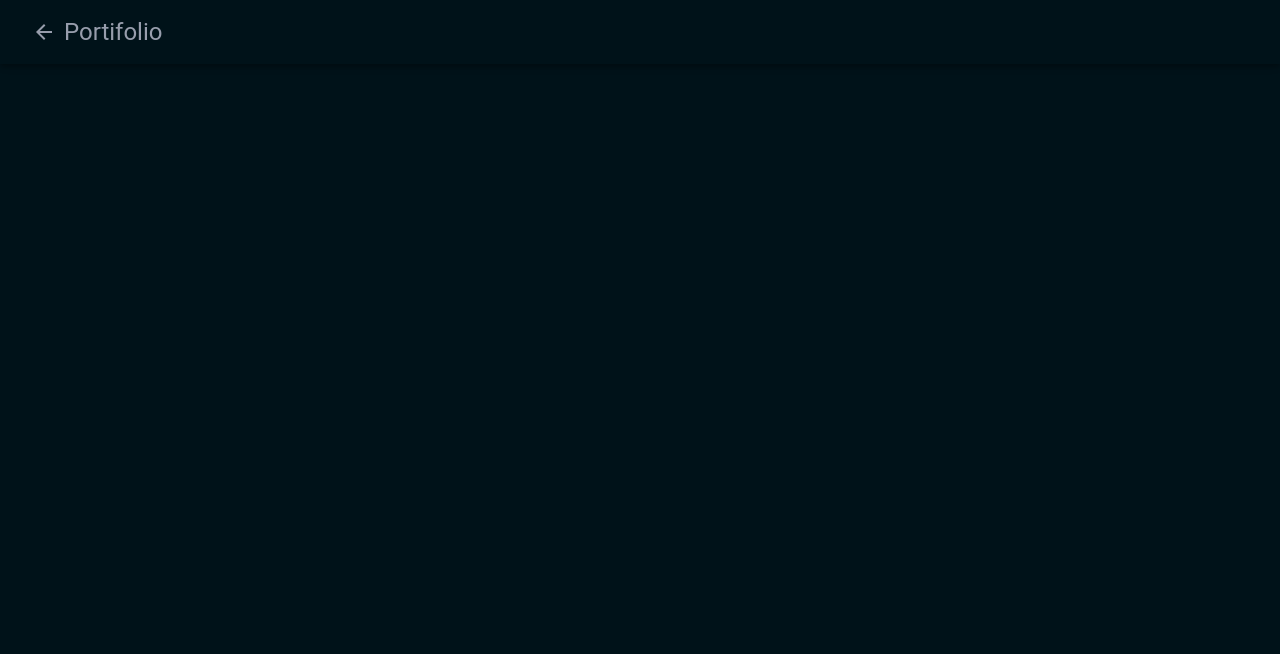
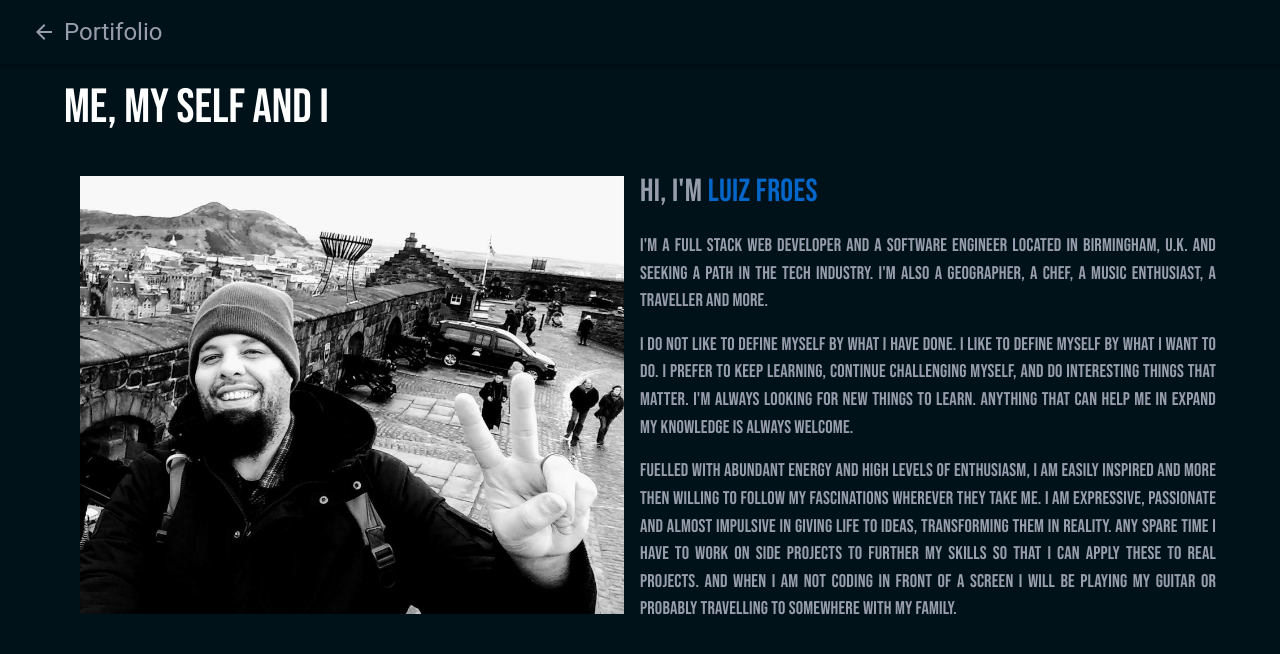
Before and after one commit to luizfroes/react-portifolio, a React (Create React App) app: page /about in a window 1280 px wide. Shown: the top 654 px of the page. Built offline with nearby package versions, Linux system fonts and the light colour scheme.

Commit message:
Finished about page

```diff
--- a/public/index.html
+++ b/public/index.html
@@ -8,6 +8,12 @@
     <meta
       name="description"
       content="Web site created using create-react-app"
+    />
+    <link rel="preconnect" href="https://fonts.googleapis.com" />
+    <link rel="preconnect" href="https://fonts.gstatic.com" crossorigin />
+    <link
+      href="https://fonts.googleapis.com/css2?family=Bebas+Neue&display=swap"
+      rel="stylesheet"
     />
     <link rel="apple-touch-icon" href="%PUBLIC_URL%/logo192.png" />
     <!--
--- a/src/components/About/index.js
+++ b/src/components/About/index.js
@@ -1,7 +1,108 @@
 import React from "react";
+import { Avatar, Container, Grid, Typography } from "@mui/material";
+import aboutPortrait from "../../about-picture.jpeg";
 
 export const About = () => {
-  return <div>Hello From About</div>;
+  return (
+    <div>
+      <Container
+        component="section"
+        sx={{
+          display: "flex",
+          flexDirection: "column",
+          justifyContent: "space-around",
+        }}
+      >
+        <Typography
+          sx={{
+            width: "max-content",
+            fontFamily: "Bebas Neue, cursive",
+            marginTop: "5rem",
+            color: "#ffffff",
+            "&:hover": {
+              color: "#0466c8ff",
+            },
+          }}
+          variant="h3"
+          component="h1"
+        >
+          Me, My self and I
+        </Typography>
+        <Grid container="true">
+          <Grid mt={3} avatar xs={12} sm={6}>
+            <Avatar
+              variant="square"
+              alt="Luiz Carlos Picture"
+              src={aboutPortrait}
+              sx={{ padding: "1rem", width: "auto", height: "auto" }}
+            ></Avatar>
+          </Grid>
+          <Grid mt={4} xs={12} sm={6}>
+            <Container disableGutters="true">
+              <Typography
+                sx={{
+                  fontFamily: "Bebas Neue, cursive",
+                  color: "#979dac",
+                  marginBottom: "1rem",
+                  fontSize: "2rem",
+                }}
+                align="justify"
+              >
+                Hi, I'm <span class="span-name">Luiz Froes</span>
+              </Typography>
+              <Typography
+                sx={{
+                  fontFamily: "Bebas Neue, cursive",
+                  color: "#979dac",
+                  marginBottom: "1rem",
+                  fontSize: "1.15rem",
+                }}
+                align="justify"
+              >
+                I'm a Full Stack Web Developer and a Software Engineer located
+                in Birmingham, U.K. and seeking a path in the Tech industry. I'm
+                also a Geographer, a Chef, a music enthusiast, a traveller and
+                more.
+              </Typography>
+              <Typography
+                sx={{
+                  fontFamily: "Bebas Neue, cursive",
+                  color: "#979dac",
+                  marginBottom: "1rem",
+                  fontSize: "1.15rem",
+                }}
+                align="justify"
+              >
+                I do not like to define myself by what I have done. I like to
+                define myself by what I want to do. I prefer to keep learning,
+                continue challenging myself, and do interesting things that
+                matter. I'm always looking for new things to learn. Anything
+                that can help me in expand my knowledge is always welcome.
+              </Typography>
+              <Typography
+                sx={{
+                  fontFamily: "Bebas Neue, cursive",
+                  color: "#979dac",
+                  marginBottom: "1rem",
+                  fontSize: "1.15rem",
+                }}
+                align="justify"
+              >
+                Fuelled with abundant energy and high levels of enthusiasm, I am
+                easily inspired and more then willing to follow my fascinations
+                wherever they take me. I am expressive, passionate and almost
+                impulsive in giving life to ideas, transforming them in reality.
+                Any spare time I have to work on side projects to further my
+                skills so that I can apply these to real projects. And when I am
+                not coding in front of a screen I will be playing my guitar or
+                probably travelling to somewhere with my family.
+              </Typography>
+            </Container>
+          </Grid>
+        </Grid>
+      </Container>
+    </div>
+  );
 };
 
 export default About;
--- a/src/components/Home/index.js
+++ b/src/components/Home/index.js
@@ -2,7 +2,6 @@ import React from "react";
 import Particles from "react-tsparticles";
 import "../../style.css";
 import { Header } from "../Header";
-import { NavBar } from "../NavBar";
 
 export const Home = () => {
   return (
--- a/src/style.css
+++ b/src/style.css
@@ -15,3 +15,7 @@
 body {
   background-color: #001219 !important;
 }
+
+.span-name {
+  color: #0466c8ff;
+}
```
